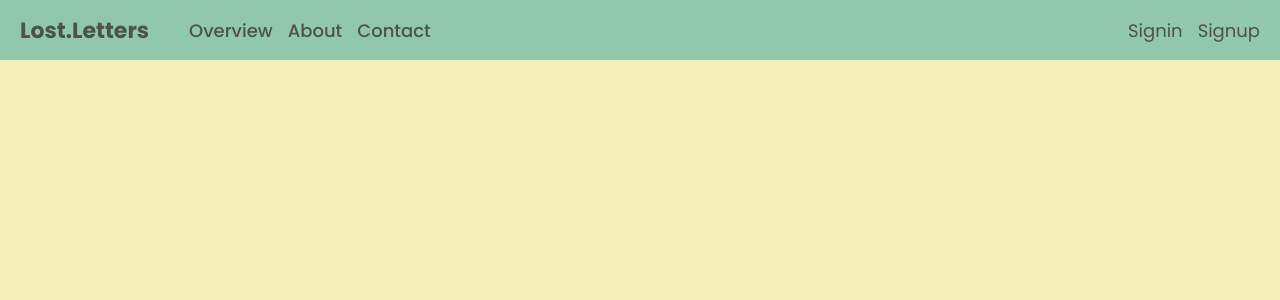
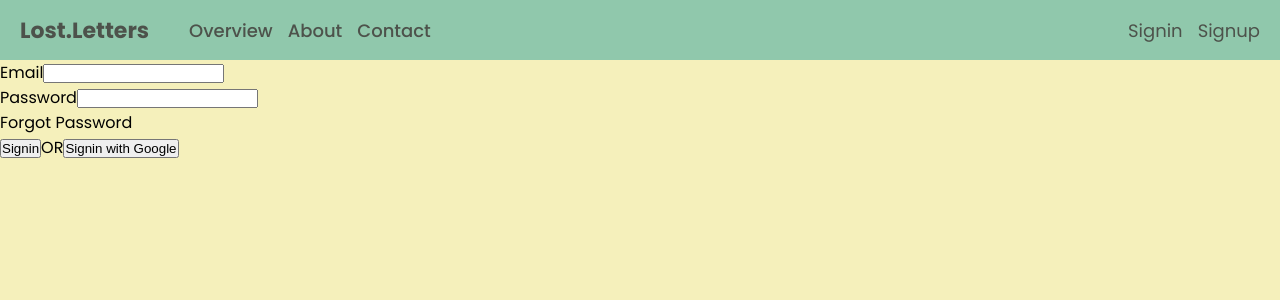
Before and after one commit to stormsidali2001/lost-letters-frontend, a Next.js app: page /signin in a window 1280 px wide. Shown: the top 300 px of the page. Built offline with nearby package versions, Linux system fonts and the light colour scheme.

Commit message:
signin + sign up pages setuping the strecture of the reusable form component (next commits will be about styling) .

```diff
--- /dev/null
+++ b/components/Form/Form.tsx
@@ -0,0 +1,50 @@
+import Link from 'next/link';
+import { MouseEventHandler } from 'react';
+import styles from './Form.module.css';
+
+interface Obj{
+    label:string;
+    props:any;
+}
+interface PropType{
+    inputs:Obj[];
+    handleSubmit:MouseEventHandler<HTMLButtonElement>;
+    handleSignInGoogle:MouseEventHandler<HTMLButtonElement>;
+}
+const Form = ({inputs,handleSubmit,handleSignInGoogle}:PropType) => {
+  return (
+    <div className={styles.container}>
+    <div className={styles.left}>
+        <form>
+          <div className={styles.title}>
+              <div className={styles.section1}></div>
+              <div className={styles.section2}></div>
+          </div>
+          <div className={styles.inputsWrapper}>
+            {
+              inputs.map(({label,props},index)=>{
+                return (
+                  <div key={index} className={styles.inputContainer}>
+                      <label>{label}</label>
+                      <input {...props} />
+                  </div>
+                )
+              })
+            }
+          </div>
+          <div className={styles.forgotPassword}><Link href ='/forgot-password'>Forgot Password</Link></div>
+          <div className={styles.buttons}>
+              <button className={`${styles.signinBtn} ${styles.btn}`} onClick={handleSubmit}>Signin</button>
+              <span className={styles.separator}>OR</span>
+              <button className={`${styles.signinGoogleBtn} ${styles.btn}`} onClick={handleSignInGoogle}>Signin with Google</button>
+          </div>
+        </form>
+    </div>
+    <div className={styles.right}>
+
+    </div>
+</div>
+  )
+}
+
+export default Form
--- a/pages/signin.tsx
+++ b/pages/signin.tsx
@@ -1,14 +1,45 @@
 import { NextPage } from "next"
+import Link from "next/link"
+import { SetStateAction, useState } from "react"
+import Form from "../components/Form/Form"
 import Topbar from "../components/Topbar/Topbar"
 import styles from '../styles/Signup.module.css'
 const Signin:NextPage = () => {
+  const [email,setEmail] = useState<string>('');
+  const [password,setPassword] = useState<string>('');
+  const inputs = [
+    {
+      label:'Email',
+      props:{
+        type:'email',
+        value:email,
+        onChange:(e: { target: { value: SetStateAction<string> } })=>setEmail(e.target.value)
+      }
+    },
+    {
+      label:'Password',
+      props:{
+        type:'password',
+        value:password,
+        onChange:(e: { target: { value: SetStateAction<string> } })=>setPassword(e.target.value)
+      }
+    }
+  ]
+  const handleSubmit = (e: any)=>{
+
+  }
+  const handleSignInGoogle = (e:any)=>{
+
+  }
   return (
     <div className={styles.container}>
         <Topbar/>
         <main className={styles.main}>
-           <div className={styles.wrapper}>
-
-           </div>
+            <Form
+              inputs={inputs}
+              handleSubmit={handleSubmit}
+              handleSignInGoogle={handleSignInGoogle}
+            />
         </main>
     </div>
   )
--- a/styles/globals.css
+++ b/styles/globals.css
@@ -5,6 +5,7 @@
   --text-color:#4D524B;
   --topbar-height:60px;
   --letter-bg:rgba(115, 169, 173, 0.4);
+  --form-bg:rgba(251, 243, 241, 0.63);
 }
 html,
 body {
```
Also changed, not shown: components/Form/Form.module.css (added), styles/Signin.module.css (line endings or trailing spaces).
